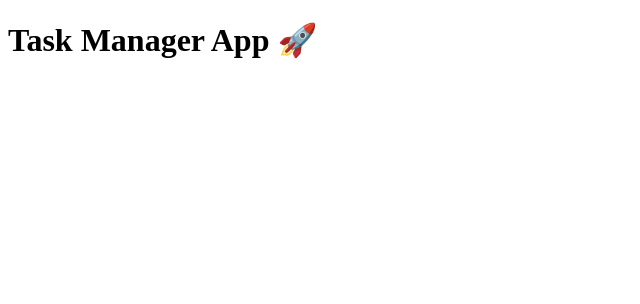
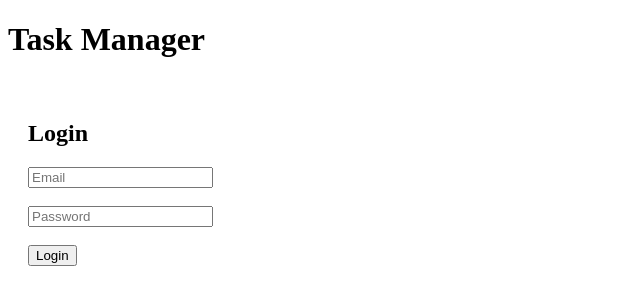
Before and after one commit to EdwinGnanaRajB/task-manager-frontend, a React (Vite) app: page / in a window 1280 px wide. Shown: the top 304 px of the page, without its empty margins (0-640 px from the left). Built offline with nearby package versions, Linux system fonts and the light colour scheme.

Commit message:
UI added

```diff
--- a/package.json
+++ b/package.json
@@ -10,6 +10,7 @@
     "preview": "vite preview"
   },
   "dependencies": {
+    "axios": "^1.15.2",
     "react": "^19.2.5",
     "react-dom": "^19.2.5"
   },
--- a/src/App.jsx
+++ b/src/App.jsx
@@ -1,7 +1,10 @@
+import Login from "./pages/Login";
+
 function App() {
   return (
     <div>
-      <h1>Task Manager App 🚀</h1>
+      <h1>Task Manager</h1>
+      <Login />
     </div>
   );
 }
--- /dev/null
+++ b/src/pages/Login.jsx
@@ -0,0 +1,50 @@
+import { useState } from "react";
+import axios from "axios";
+
+function Login() {
+  const [email, setEmail] = useState("");
+  const [password, setPassword] = useState("");
+
+  const handleLogin = async () => {
+    try {
+      const res = await axios.post("http://localhost:5000/api/auth/login", {
+        email,
+        password,
+      });
+
+      console.log(res.data);
+
+      // Save token
+      localStorage.setItem("token", res.data.token);
+
+      alert("Login Success 🚀");
+    } catch (err) {
+      console.log(err);
+      alert("Login Failed ❌");
+    }
+  };
+
+  return (
+    <div style={{ padding: "20px" }}>
+      <h2>Login</h2>
+
+      <input
+        type="email"
+        placeholder="Email"
+        onChange={(e) => setEmail(e.target.value)}
+      />
+      <br /><br />
+
+      <input
+        type="password"
+        placeholder="Password"
+        onChange={(e) => setPassword(e.target.value)}
+      />
+      <br /><br />
+
+      <button onClick={handleLogin}>Login</button>
+    </div>
+  );
+}
+
+export default Login;
```
Also changed, not shown: src/services/api.js (added), 1 other file (tests, documents, lock files or other folders).
